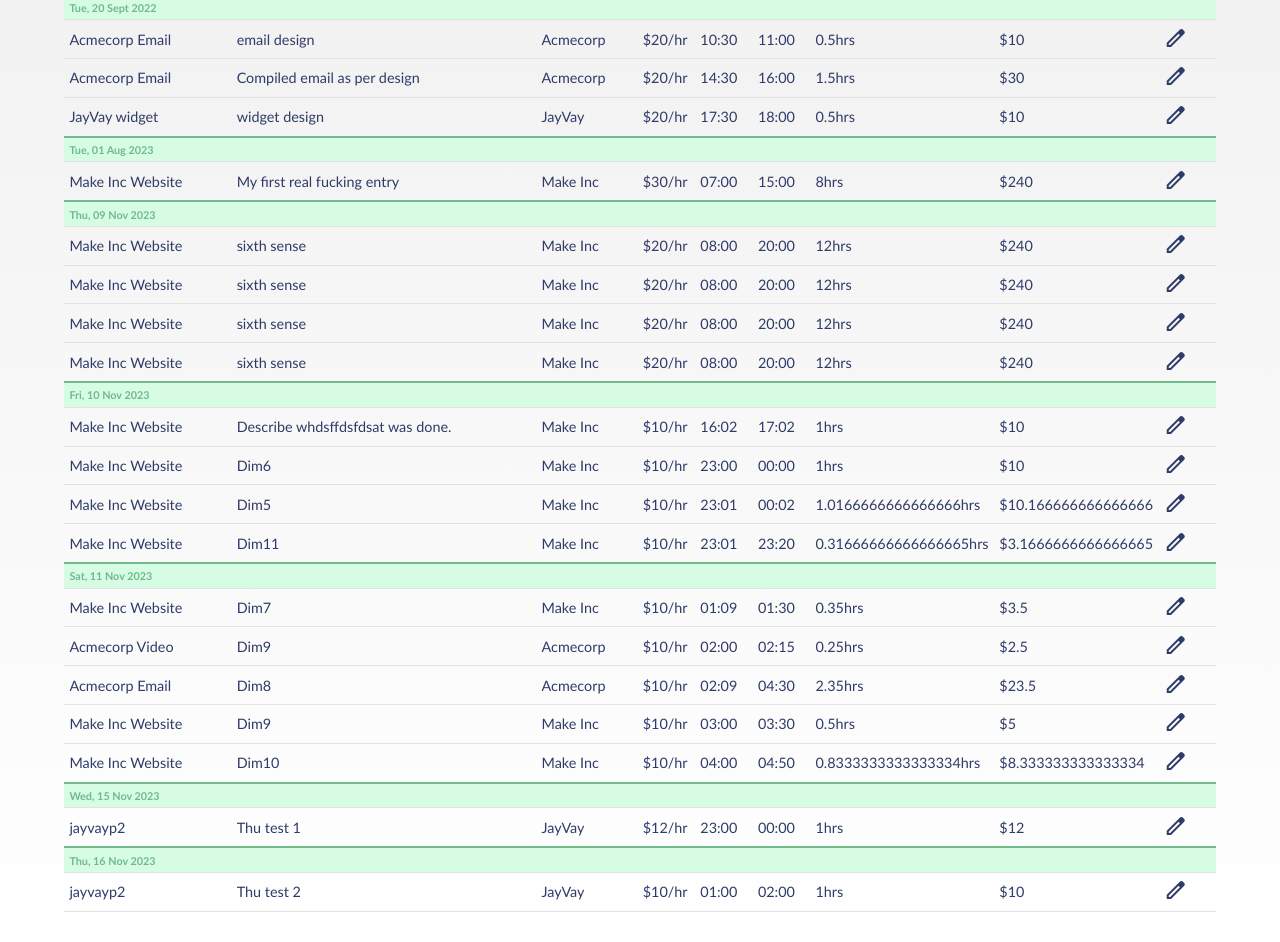
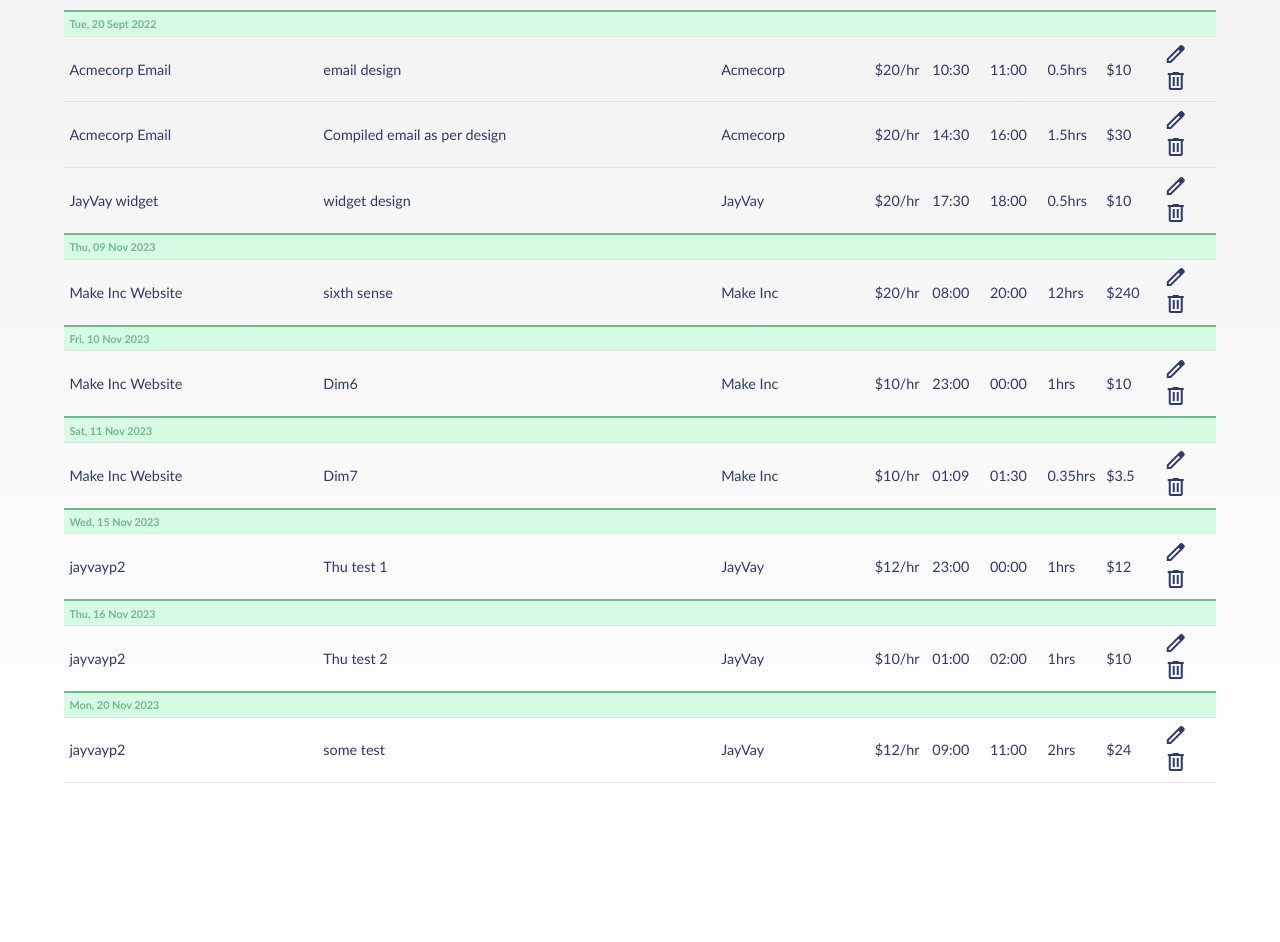
Before and after one commit to DimitriRem/TimeTally, a React (Create React App) app: page / in a window 1280 px wide. Shown: the part 781-1723 px from the top of the page. After the commit the page ends 1594 px from the top, so only its background shows below. Built offline with nearby package versions, Linux system fonts and the light colour scheme; data requests are answered from the project's data file.

Commit message:
Entry Deletion complete

```diff
--- a/data/db.json
+++ b/data/db.json
@@ -82,15 +82,6 @@
       "endTime": "2022-09-15T14:30:00.000Z"
     },
     {
-      "id": 2,
-      "project": "JayVay widget",
-      "details": "Edited colors",
-      "client": "JayVay",
-      "rate": 10,
-      "startTime": "2022-09-17T14:30:00.000Z",
-      "endTime": "2022-09-17T16:30:00.000Z"
-    },
-    {
       "id": 3,
       "project": "Acmecorp App",
       "details": "Prototype development",
@@ -137,66 +128,12 @@
     },
     {
       "project": "Make Inc Website",
-      "details": "Describe whdsffdsfdsat was done.",
-      "client": "Make Inc",
-      "rate": 10,
-      "startTime": "2023-11-10T16:02:00.000Z",
-      "endTime": "2023-11-10T17:02:00.000Z",
-      "id": 8
-    },
-    {
-      "project": "Make Inc Website",
-      "details": "My first real fucking entry",
-      "client": "Make Inc",
-      "rate": 30,
-      "startTime": "2023-08-01T07:00:00.000Z",
-      "endTime": "2023-08-01T15:00:00.000Z",
-      "id": 9
-    },
-    {
-      "project": "Make Inc Website",
       "details": "sixth sense",
       "client": "Make Inc",
       "rate": 20,
       "startTime": "2023-11-09T08:00:00.000Z",
       "endTime": "2023-11-09T20:00:00.000Z",
       "id": 10
-    },
-    {
-      "project": "Make Inc Website",
-      "details": "sixth sense",
-      "client": "Make Inc",
-      "rate": 20,
-      "startTime": "2023-11-09T08:00:00.000Z",
-      "endTime": "2023-11-09T20:00:00.000Z",
-      "id": 11
-    },
-    {
-      "project": "Make Inc Website",
-      "details": "sixth sense",
-      "client": "Make Inc",
-      "rate": 20,
-      "startTime": "2023-11-09T08:00:00.000Z",
-      "endTime": "2023-11-09T20:00:00.000Z",
-      "id": 12
-    },
-    {
-      "project": "Make Inc Website",
-      "details": "sixth sense",
-      "client": "Make Inc",
-      "rate": 20,
-      "startTime": "2023-11-09T08:00:00.000Z",
-      "endTime": "2023-11-09T20:00:00.000Z",
-      "id": 13
-    },
-    {
-      "project": "Make Inc Website",
-      "details": "Dim5",
-      "client": "Make Inc",
-      "rate": 10,
-      "startTime": "2023-11-10T23:01:00.000Z",
-      "endTime": "2023-11-11T00:02:00.000Z",
-      "id": 14
     },
     {
       "project": "Make Inc Website",
@@ -217,51 +154,6 @@
       "id": 16
     },
     {
-      "project": "Acmecorp Email",
-      "details": "Dim8",
-      "client": "Acmecorp",
-      "rate": 10,
-      "startTime": "2023-11-11T02:09:00.000Z",
-      "endTime": "2023-11-11T04:30:00.000Z",
-      "id": 17
-    },
-    {
-      "project": "Acmecorp Video",
-      "details": "Dim9",
-      "client": "Acmecorp",
-      "rate": 10,
-      "startTime": "2023-11-11T02:00:00.000Z",
-      "endTime": "2023-11-11T02:15:00.000Z",
-      "id": 18
-    },
-    {
-      "project": "Make Inc Website",
-      "details": "Dim9",
-      "client": "Make Inc",
-      "rate": 10,
-      "startTime": "2023-11-11T03:00:00.000Z",
-      "endTime": "2023-11-11T03:30:00.000Z",
-      "id": 19
-    },
-    {
-      "project": "Make Inc Website",
-      "details": "Dim10",
-      "client": "Make Inc",
-      "rate": 10,
-      "startTime": "2023-11-11T04:00:00.000Z",
-      "endTime": "2023-11-11T04:50:00.000Z",
-      "id": 20
-    },
-    {
-      "project": "Make Inc Website",
-      "details": "Dim11",
-      "client": "Make Inc",
-      "rate": 10,
-      "startTime": "2023-11-10T23:01:00.000Z",
-      "endTime": "2023-11-10T23:20:00.000Z",
-      "id": 21
-    },
-    {
       "project": "jayvayp2",
       "details": "Thu test 1",
       "client": "JayVay",
@@ -278,6 +170,15 @@
       "startTime": "2023-11-16T01:00:00.000Z",
       "endTime": "2023-11-16T02:00:00.000Z",
       "id": 23
+    },
+    {
+      "project": "jayvayp2",
+      "details": "some test",
+      "client": "JayVay",
+      "rate": "12",
+      "startTime": "2023-11-20T09:00:00.000Z",
+      "endTime": "2023-11-20T11:00:00.000Z",
+      "id": 24
     }
   ]
 }
--- a/src/App.js
+++ b/src/App.js
@@ -222,7 +222,9 @@ function App() {
       </div>
       {isLoading && <p>Loading items...</p>}
       {fetchError && <p style={{ color: "red" }}>{`Error: ${fetchError}`}</p>}
-      {!fetchError && !isLoading && <LogTable items={items} />}
+      {!fetchError && !isLoading && (
+        <LogTable items={items} API_URL={API_URL} />
+      )}
     </>
   );
 }
--- a/src/LogTable.js
+++ b/src/LogTable.js
@@ -2,7 +2,7 @@ import React from "react";
 import LogTableRow from "./LogTableRow";
 
 // Assuming you have an array of logs named 'items'
-const LogTable = ({ items }) => {
+const LogTable = ({ items, API_URL }) => {
   // Function to group logs by date
   const groupLogsByDate = (items) => {
     const groupedLogs = {};
@@ -68,12 +68,14 @@ const LogTable = ({ items }) => {
 
                       <LogTableRow
                         key={log.id}
+                        id={log.id}
                         project={log.project}
                         details={log.details}
                         client={log.client}
                         rate={log.rate}
                         startTime={log.startTime}
                         endTime={log.endTime}
+                        API_URL={API_URL}
                       />
                     </React.Fragment>
                   );
@@ -82,12 +84,14 @@ const LogTable = ({ items }) => {
                   return (
                     <LogTableRow
                       key={log.id}
+                      id={log.id}
                       project={log.project}
                       details={log.details}
                       client={log.client}
                       rate={log.rate}
                       startTime={log.startTime}
                       endTime={log.endTime}
+                      API_URL={API_URL}
                     />
                   );
                 }
--- a/src/LogTableRow.js
+++ b/src/LogTableRow.js
@@ -1,20 +1,40 @@
-import React from "react";
+import React, { useState } from "react";
 
 const LogTableRow = ({
+  id,
   project,
   details,
   client,
   rate,
   startTime,
   endTime,
+  API_URL,
 }) => {
   const startDate = new Date(startTime);
   const endDate = new Date(endTime);
-
   const differenceInMilliseconds = Math.abs(endDate - startDate);
   const numberOfHours = differenceInMilliseconds / (1000 * 60 * 60);
+  const [isDeleteModalOpen, setIsDeleteModalOpen] = useState(false);
+  const handleDelete = () => {
+    setIsDeleteModalOpen(true);
+  };
+  const confirmDelete = () => {
+    // Perform the delete operation here
+    deleteEntry(id);
+    setIsDeleteModalOpen(false);
+    window.location.reload();
+  };
+  const cancelDelete = () => {
+    setIsDeleteModalOpen(false);
+  };
+  const deleteEntry = (id) => {
+    fetch(`${API_URL}log/${id}`, {
+      method: "DELETE",
+    });
+  };
 
   return (
+    <React.Fragment>
       <tr>
         <td>{project}</td>
         <td>{details}</td>
@@ -38,9 +58,34 @@ const LogTableRow = ({
 
         <td>${numberOfHours * rate}</td>
         <td>
-        <span className="material-symbols-outlined">edit</span>
+          <span className="material-symbols-outlined rowButton">edit</span>
+          <span
+            className="material-symbols-outlined rowButton"
+            onClick={handleDelete}
+          >
+            delete
+          </span>
         </td>
       </tr>
+      {isDeleteModalOpen && (
+        <tr>
+          <td colSpan="7" className="deleteConfirm">
+            Are you sure you want to delete the above entry? <br />
+            <span style={{ fontWeight: "normal" }}>
+              ({details} for {project})
+            </span>
+          </td>
+          <td colSpan="2" className="deleteConfirm">
+            <button onClick={confirmDelete} className="confirmButton">
+              Yes, delete it!
+            </button>
+            <span className="deleteCancel" onClick={cancelDelete}>
+              No, cancel.
+            </span>
+          </td>
+        </tr>
+      )}
+    </React.Fragment>
   );
 };
 
--- a/src/index.css
+++ b/src/index.css
@@ -127,29 +127,6 @@ body {
   background-image: linear-gradient(to bottom, var(--colGreyLighter), white);
   height: 100%;
 }
-
-/* footer {
-  background-color: var(--colTealDark);
-  height: 50px;
-  margin-top: 50px;
-}
- nav {
-  display: flex;
-  flex-direction: row;
-  align-items: center;
-  justify-content: space-evenly;
-}
-
-.navItem {
-  padding: 0 1rem;
-  font-size: 1.1rem;
-  font-weight: bold;
-}
-.navItem:hover {
-  background-color: white;
-  cursor: pointer;
-} */
-
 #toolbox {
   width: 90%;
   margin: 0 auto;
@@ -257,6 +234,18 @@ body {
   background-color: var(--colBlue);
   color: white;
   border-radius: 5px;
+  cursor: pointer;
+}
+
+.deleteButton {
+  margin: 20px auto;
+  width: 80%;
+  height: 30px;
+  font-size: 0.8rem;
+  background-color: var(--colRedDark);
+  color: white;
+  border-radius: 5px;
+  cursor: pointer;
 }
 
 .re-heading {
@@ -315,3 +304,33 @@ body {
   font-weight: bold;
   font-size: 1.2rem;
 }
+
+.edit {
+  cursor: pointer;
+}
+
+.rowButton {
+  cursor: pointer;
+}
+.deleteCancel {
+  cursor: pointer;
+  font-weight: normal;
+  text-decoration: underline;
+}
+
+.deleteConfirm {
+  background-color: var(--colRedLight);
+  color: white;
+  font-weight: bold;
+  text-align: center;
+}
+
+.confirmButton {
+  margin: 5px;
+  color: white;
+  background-color: var(--colRedDark);
+  border: 1px solid white;
+  padding: 5px;
+  border-radius: 3px;
+  cursor: pointer;
+}
```
Also changed, not shown: src/EditEntry.js (added, +44 -0 lines). Lines whose indentation alone changed are shown as unchanged.
